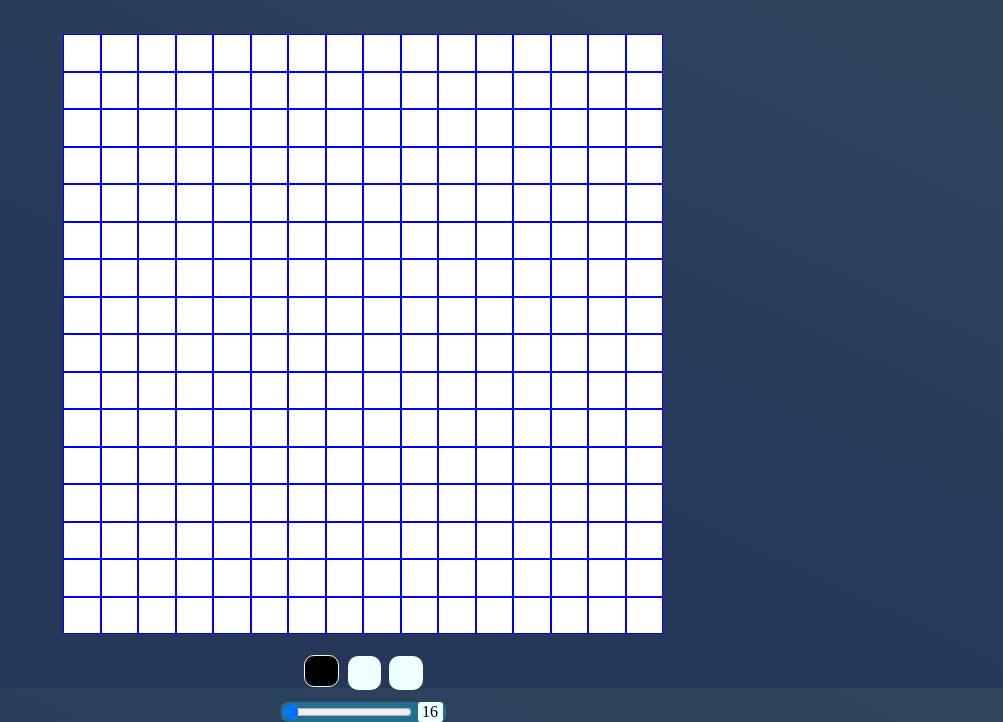
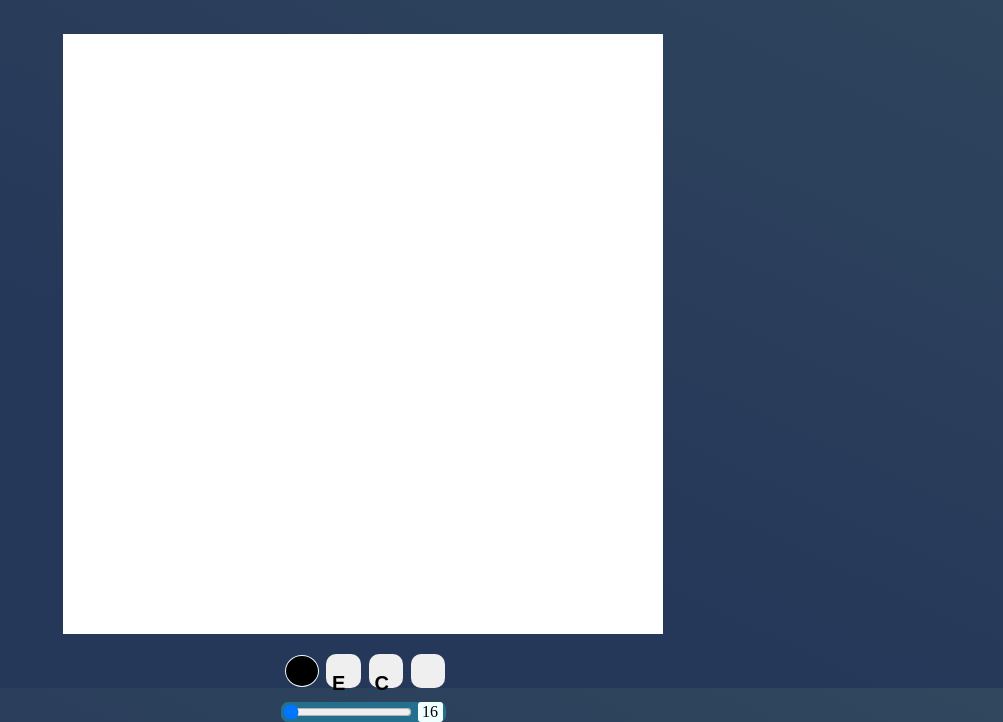
Before and after one commit to jthyxxx/sketch, a plain HTML site: page index.html in a window 1280 px wide. Shown: the part 114-836 px from the top of the page, without its empty margins (277-1280 px from the left). Drawn offline with Linux system fonts and the light colour scheme; a web font is replaced by a local one.

Commit message:
added erase and clear function

```diff
--- a/index.html
+++ b/index.html
@@ -15,8 +15,9 @@
         <div id="sketchBox"></div>
         <div id="tools">
             <input type="color" class="color">
-            <input type="radio" name="sketchTools" class="radioButtons">
-            <input type="radio" name="sketchTools" class="radioButtons">
+            <button class="erase" onclick="erase()"><h2>E</h2></button>
+            <button class="clear" onclick="clearAll()"><h2>C</h2></button>
+            <button class="rainbow"></button>
         </div>
         <div class="slider">
             <input type="range" min="16" max="100" id="gridNumber" value="16">
--- a/script.js
+++ b/script.js
@@ -11,15 +11,14 @@ let length = Math.sqrt(600*600/numBox)
 
 number.innerText = gridNumber
 
-sketchBox.style.display = 'flex'
-sketchBox.style.flexWrap = 'wrap'
-
 for(let i = 0; i < numBox; i++){
     let box = document.createElement('div')
     box.classList.add('boxes')
     box.style.height = length + 'px'
     box.style.width = length + 'px'
-    box.style.border = '1px solid blue'
+    box.addEventListener('mouseenter', (e) => {
+        e.target.style.backgroundColor = newColor
+    })
     sketchBox.appendChild(box)
 }
 
@@ -50,8 +49,24 @@ let changeGrid = (number) => {
     }
 }
 
-function removeAllChildNodes(parent) {
+let removeAllChildNodes = (parent) => {
     while (parent.firstChild) {
         parent.removeChild(parent.firstChild);
     }
 }
+
+let erase = () => {
+    newColor = 'white'
+}
+
+let clearAll = () => {
+    removeAllChildNodes(sketchBox)
+    changeGrid(grid.value)
+    newColor = color.value
+}
+
+let rainbowColor = () => {
+    let red = Math.floor(Math.random()*255)
+    let green = Math.floor(Math.random()*255)
+    let blue = Math.floor(Math.random()*255)
+}
--- a/style.css
+++ b/style.css
@@ -25,6 +25,8 @@ h1{
     height: 600px;
     width: 600px;
     background-color: white;
+    display: flex;
+    flex-wrap: wrap;
 }
 
 #tools{
@@ -32,13 +34,9 @@ h1{
     display: flex;
     justify-content: center;
     align-items: center;
+    gap: 3px;
 }
 
-
-.radioButtons{
-    height: 30px;
-    width: 100px;
-}
 .color{
     -webkit-appearance: none;
     -moz-appearance: none;
@@ -51,21 +49,11 @@ h1{
 }
 
 .color::-webkit-color-swatch{
-    border-radius: 10px;
+    border-radius: 50%;
     border: 1px solid azure;
 }
 
-.radioButtons{
-    -webkit-appearance: none;
-    height: 4.2vh;
-    width: 4.2vh;
-    background-color: azure;
-    border-radius: 10px;
-}
 
-.radioButtons:checked{
-    background-color: rgb(217, 223, 223);
-}
 
 .slider{
     height: 30px;
@@ -89,3 +77,19 @@ h1{
     align-items: center;
     margin-right: 3px;
 }
+
+.erase,.clear,.rainbow{
+    display: flex;
+    height: 4.3vh;
+    width: 4.3vh;
+    border-radius: 10px;
+    border: none;
+}
+
+.erase{
+    margin-right: 5px;
+}
+
+.clear{
+    margin-right: 5px;
+}
```
